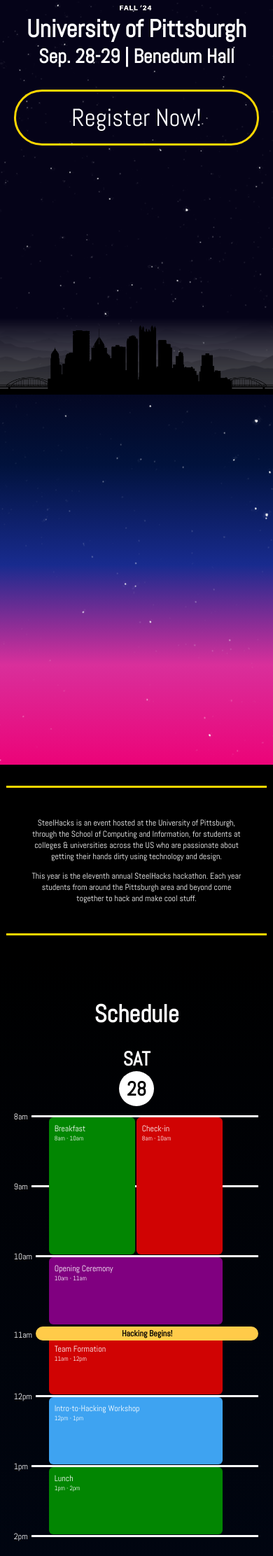
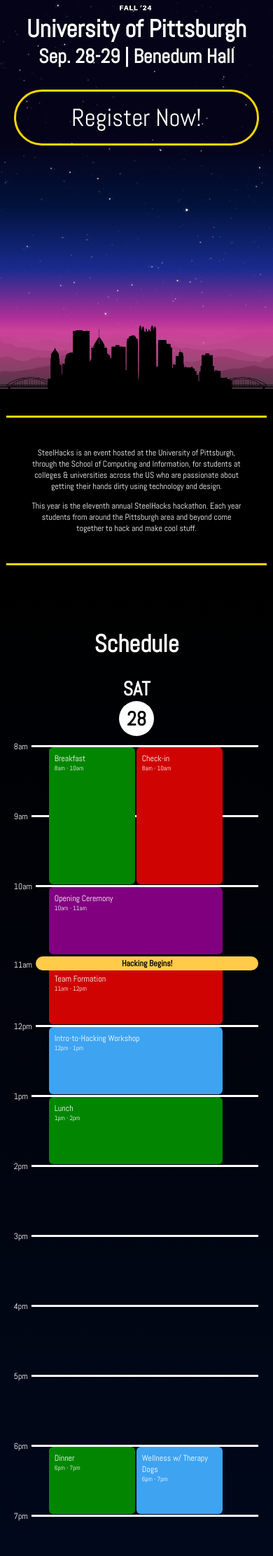
Before and after one commit to SteelHeads/steelhacks.com, a Jekyll site: the page built from index.html, in a window 390 px wide. Shown: the part 336-2560 px from the top of the page at 70% size. Built offline with Jekyll 4.4.1, drawn with Linux system fonts in a browser that asks for light colours.

Commit message:
fixed mobile landing page

```diff
--- a/_sass/_page.scss
+++ b/_sass/_page.scss
@@ -87,7 +87,7 @@
 }
 @media screen and (max-width: 700px) {
   #welcome {
-    height: 80%;
+    height: 100vh;
   }
   #navbar #menu {
     display: none;
```
